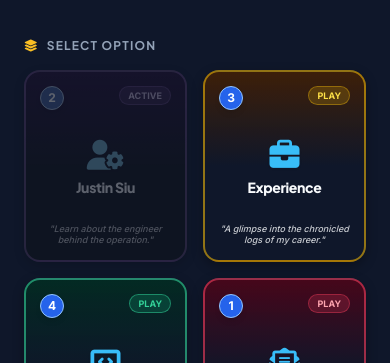
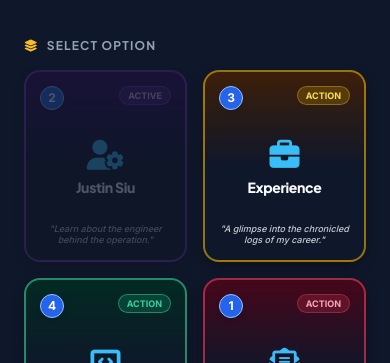
Before and after one commit to Jcssss/Jcssss.github.io, a React (Create React App) app: page / in a window 390 px wide. Both pictures are taken after a click on the button "Toggle Deck Menu". Shown: the part 174-537 px from the top of the page. Built offline with nearby package versions, Linux system fonts and the light colour scheme.

Commit message:
Update card text in mobile view to match desktop and update canvas height measurements

```diff
--- a/src/App.js
+++ b/src/App.js
@@ -492,7 +492,7 @@ function MobileMenuDrawer({ cards, activeCardId, currentMana, maxMana, isLightMo
                                             {card.cost}
                                         </div>
                                         <span className={`text-[9px] font-bold uppercase px-2 py-0.5 rounded-full border ${isLightMode ? card.badgeBgLight : card.badgeBgDark}`}>
-                                            {isActive ? 'ACTIVE' : !canAfford ? 'MANA LOW' : 'PLAY'}
+                                            {isActive ? 'ACTIVE' : !canAfford ? 'MANA LOW' : 'ACTION'}
                                         </span>
                                     </div>
 
@@ -682,12 +682,12 @@ function BackgroundCanvas({ isLightMode, activeGlowRef }) {
         if (!canvas) return;
         const ctx = canvas.getContext('2d');
 
-        let width = (canvas.width = window.innerWidth);
-        let height = (canvas.height = window.innerHeight);
+        let width = (canvas.width = document.documentElement.scrollWidth);
+        let height = (canvas.height = document.documentElement.scrollHeight);
 
         const handleResize = () => {
-            width = canvas.width = window.innerWidth;
-            height = canvas.height = window.innerHeight;
+            width = canvas.width = document.documentElement.scrollWidth;
+            height = canvas.height = document.documentElement.scrollHeight;
         };
 
         window.addEventListener('resize', handleResize);
--- a/src/index.css
+++ b/src/index.css
@@ -77,8 +77,8 @@ body.light-mode .tcg-card {
 
 /* Disabled Card (Insufficient Mana or Active) */
 .tcg-card.card-disabled {
-    opacity: 0.45 !important;
-    filter: grayscale(0.55) brightness(0.75) !important;
+    opacity: 0.3 !important;
+    filter: brightness(0.9) !important;
     cursor: not-allowed !important;
     pointer-events: none !important;
 }
```
